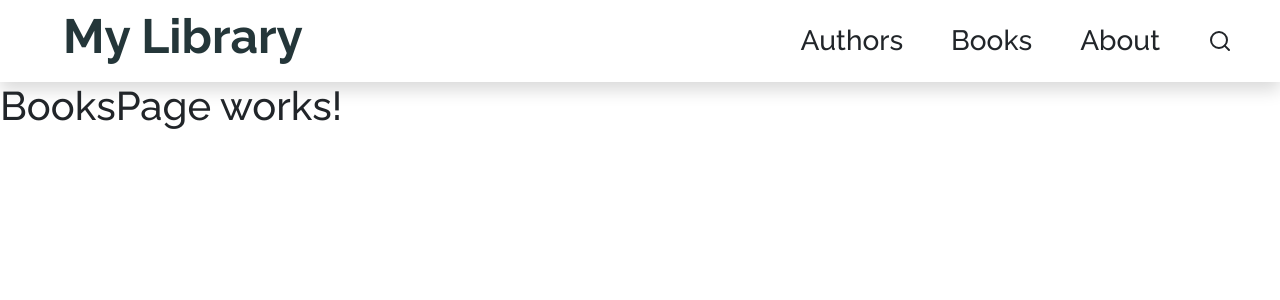
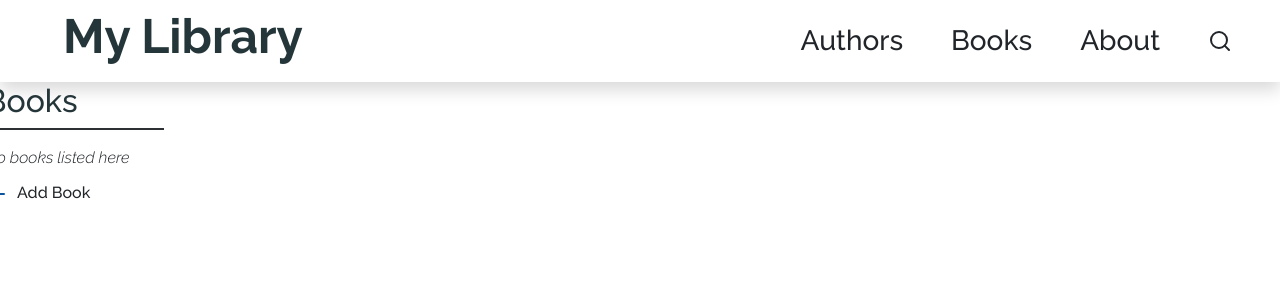
Before and after one commit to sriyabro/My-Library-App, a React (Create React App) app: page /books in a window 1280 px wide. Shown: the top 300 px of the page. Built offline with nearby package versions, Linux system fonts and the light colour scheme; data requests are answered from the project's data file.

Commit message:
books moved to BooksPage

```diff
--- a/src/assets/styles/partials/_header_nav.scss
+++ b/src/assets/styles/partials/_header_nav.scss
@@ -1,6 +1,6 @@
 @import "variables";
 
-.header {
+.nav-header {
   font-weight: 700;
   font-size: 3em;
   color: $font-color;
--- a/src/assets/styles/partials/_library_body.scss
+++ b/src/assets/styles/partials/_library_body.scss
@@ -1,6 +1,5 @@
 @import "variables";
 
-.library-body {
   //header component ---
   .header {
     border-bottom: 2px solid #2D3134;
@@ -89,4 +88,3 @@
       border-radius: .5em;
     }
   }
-}
--- a/src/components/HeaderNavBar.tsx
+++ b/src/components/HeaderNavBar.tsx
@@ -14,7 +14,7 @@ const HeaderNavBar: React.FC = () => {
     <React.Fragment>
       <Row className="shadow">
         <Col xs={6} className='my-2'>
-          <h1 className="header pl-5" onClick={() => history.push('/')}>My Library</h1>
+          <h1 className="nav-header pl-5" onClick={() => history.push('/')}>My Library</h1>
         </Col>
         <Col xs={6} className='pr-5 d-flex justify-content-end align-items-center'>
           <h3 className="nav ml-5" onClick={() => handleNavClicked('authors')}>Authors</h3>
--- a/src/components/LibraryBody.tsx
+++ b/src/components/LibraryBody.tsx
@@ -20,6 +20,7 @@ const LibraryBody: React.FC = () => {
         const authors = await res.json();
         setAuthors(authors);
     }
+
     const fetchBooks = async () => {
         let uri = BASE_URI + 'books';
         const res = await fetch(uri);
--- a/src/pages/BooksPage.tsx
+++ b/src/pages/BooksPage.tsx
@@ -1,10 +1,40 @@
-import React from 'react';
+import React, {useEffect, useState} from 'react';
+import Books from "../components/Books";
+import {IAuthor, IBook} from "../types/Types";
+import {BASE_URI} from "../config/config";
+import {Col, Row} from "react-bootstrap";
 
 const BooksPage: React.FC = () => {
+  const [authors, setAuthors] = useState<IAuthor[] | null>(null);
+  const [books, setBooks] = useState<IBook[] | null>(null);
+
+  useEffect(() => {
+    fetchAuthors();
+    fetchBooks();
+  }, []);
+
+  const fetchAuthors = async () => {
+    let uri = BASE_URI + 'authors';
+    const res = await fetch(uri);
+    const authors = await res.json();
+    setAuthors(authors);
+  }
+
+  const fetchBooks = async () => {
+    let uri = BASE_URI + 'books';
+    const res = await fetch(uri);
+    const books = await res.json();
+    setBooks(books);
+  }
+
+  const handleOnBooksChange = (books: IBook[]) => setBooks(books);
+
   return (
-    <React.Fragment>
-      <h1>BooksPage works!</h1>
-    </React.Fragment>
+    <Row>
+      <Col md={6}>
+        <Books authors={authors} books={books} onBooksChange={handleOnBooksChange}/>
+      </Col>
+    </Row>
   );
 }
 
```
